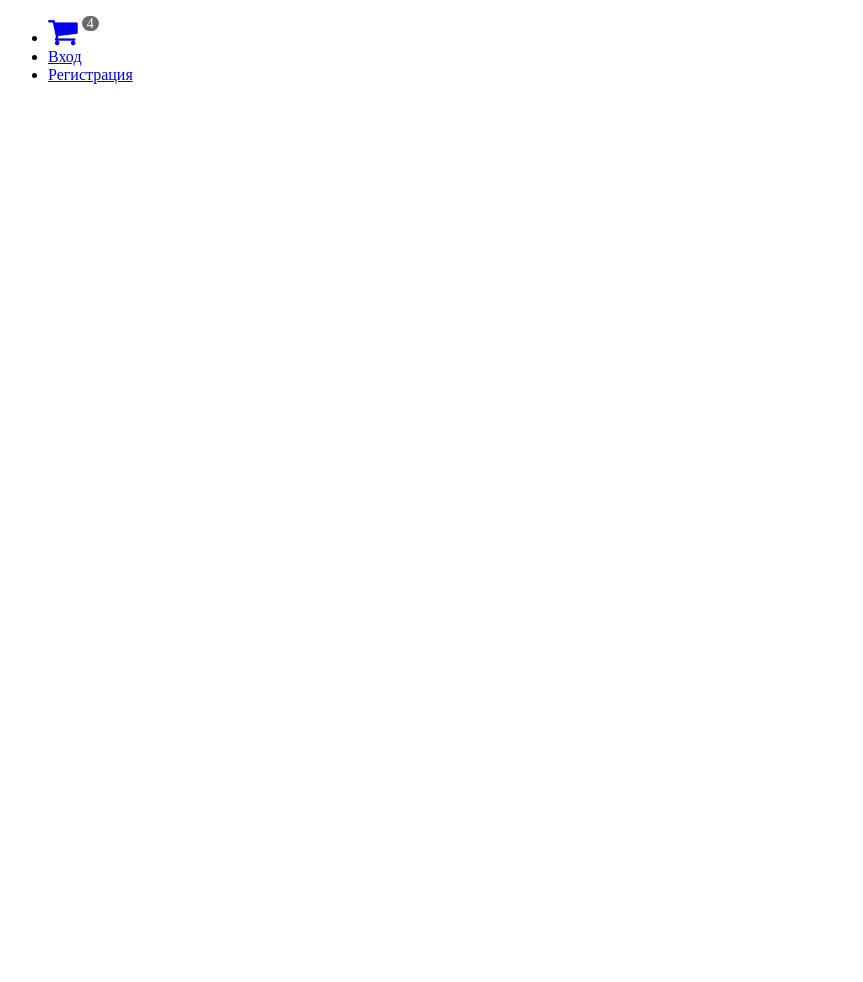
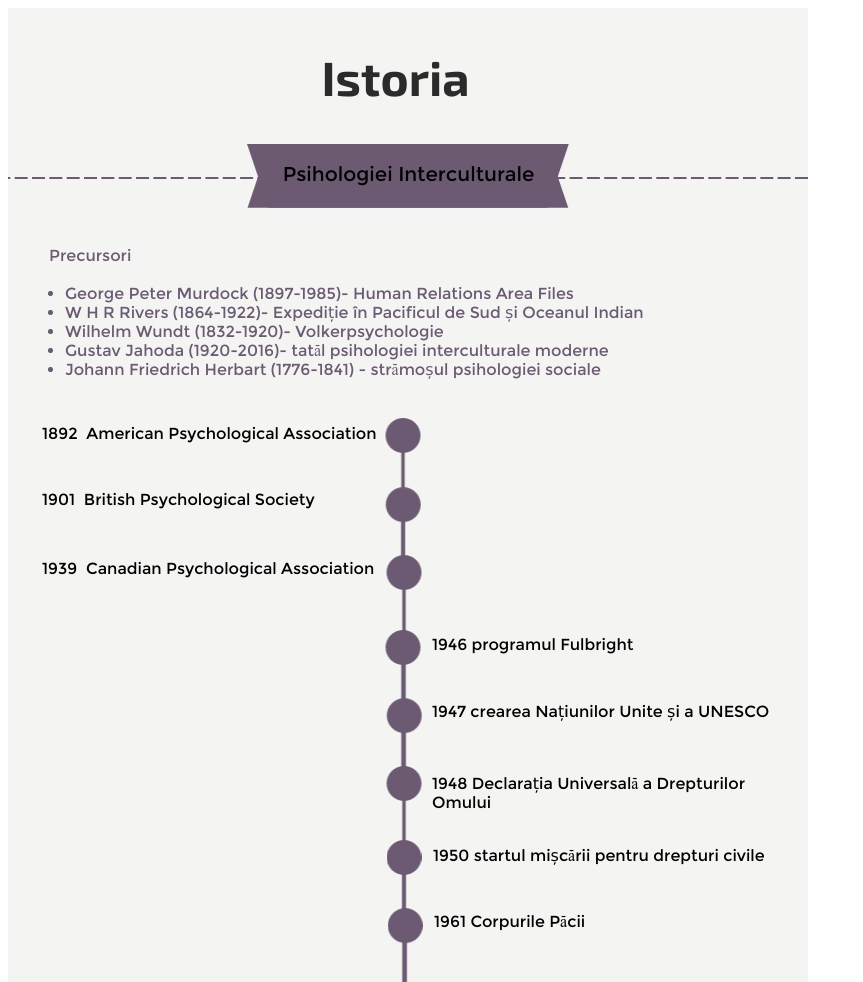
Before and after one commit to TonyLoo/hello-nodejs, a website: page public/test.html in a window 1280 px wide. Shown: the top 982 px of the page, without its empty margins (0-863 px from the left). Before the commit the page ends 800 px from the top, so only its background shows below. Drawn offline with Linux system fonts and the light colour scheme.

Commit message:
added infografic corss-cultural psychology

```diff
--- a/public/test.html
+++ b/public/test.html
@@ -9,32 +9,8 @@
 </style>
 </head>
 <body>
-<ul class="list-inline">
-                            <li>
-                                <a href="#"><i class="fa fa-2x fa-shopping-cart"></i></a>
-                                <label id="cart-badge" class="badge badge-warning">4</label>
-                            </li>
-                            <li><a href="/login">Вход</a></li>
-                            <li><a href="/register">Регистрация</a></li>
-                        </ul>
-
-
-<style>
-	#cart-badge {
-    font-size: 14px;
-    background: #696969;
-    color: #fff;
-    padding: 0 5px;
-    vertical-align: top;
-}
-.badge {
-  padding-left: 9px;
-  padding-right: 9px;
-  -webkit-border-radius: 9px;
-  -moz-border-radius: 9px;
-  border-radius: 9px;
-}
-</style>
-
+<div>
+	<img src="istorie-ccp.jpg" alt="Smiley face">
+</div>
 </body>
 </html>
```
Also changed, not shown: app.js (+5 -2 lines), public/istorie-ccp.jpg (added), 1 other file.
